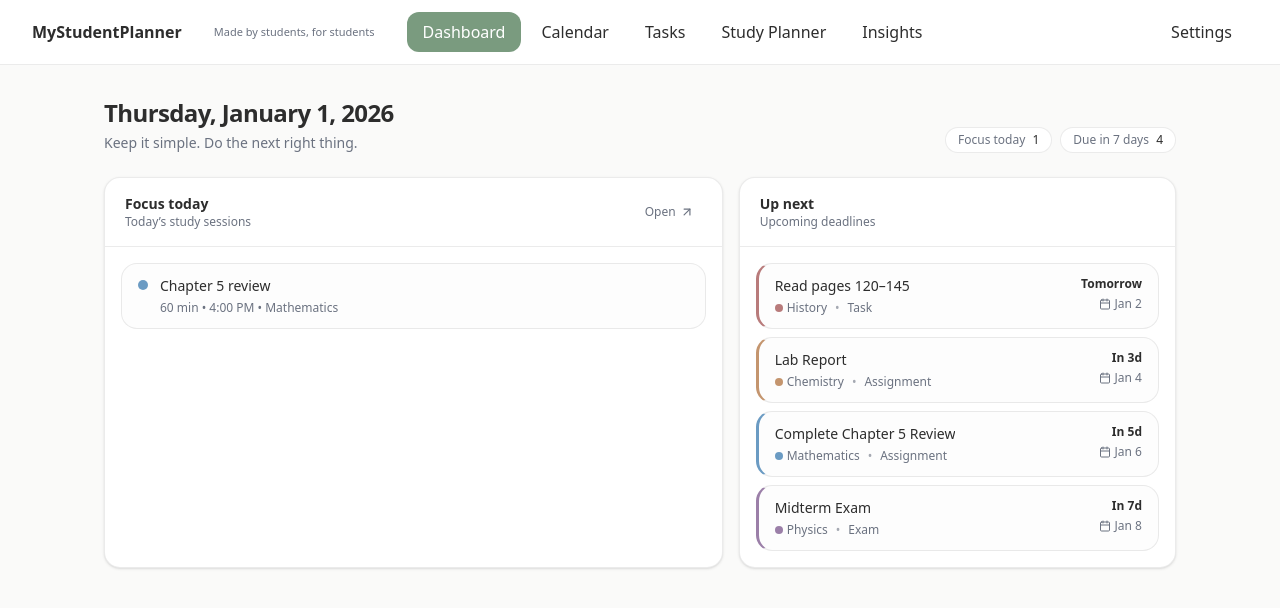
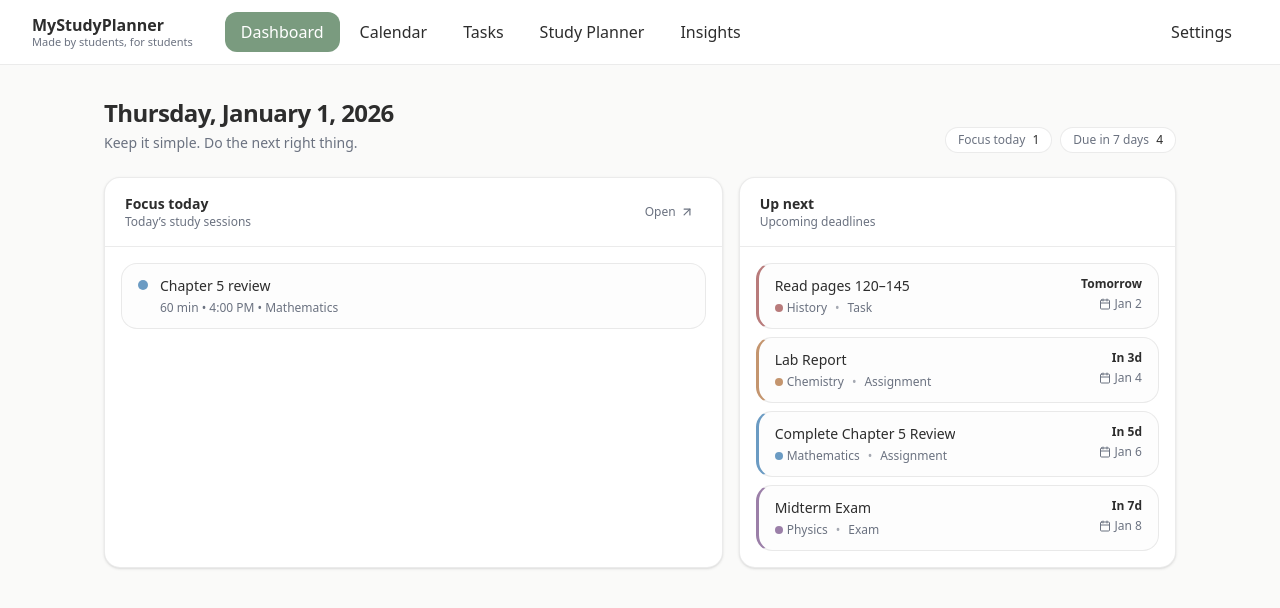
Before and after one commit to kaicrotty88/MyStudyPlanner, a Next.js app: page / in a window 1280 px wide. Shown: the top 608 px of the page. Built offline with nearby package versions, Linux system fonts and the light colour scheme.

Commit message:
UI polish

```diff
--- a/components/App.tsx
+++ b/components/App.tsx
@@ -244,10 +244,11 @@ function App() {
       <nav className="border-b border-border bg-card sticky top-0 z-10">
         <div className="max-w-7xl mx-auto px-8 h-16 flex items-center justify-between">
           <div className="flex items-center gap-8">
-            <span className="font-bold text-foreground">MyStudentPlanner</span>
-<div className="text-[11px] text-muted-foreground leading-tight">
-  Made by students, for students
-</div>
+            {/* Title + slogan (stacked) */}
+            <div className="flex flex-col leading-tight">
+              <span className="font-bold text-foreground">MyStudyPlanner</span>
+              <span className="text-[11px] text-muted-foreground">Made by students, for students</span>
+            </div>
 
             <div className="flex gap-1">
               {[
```
